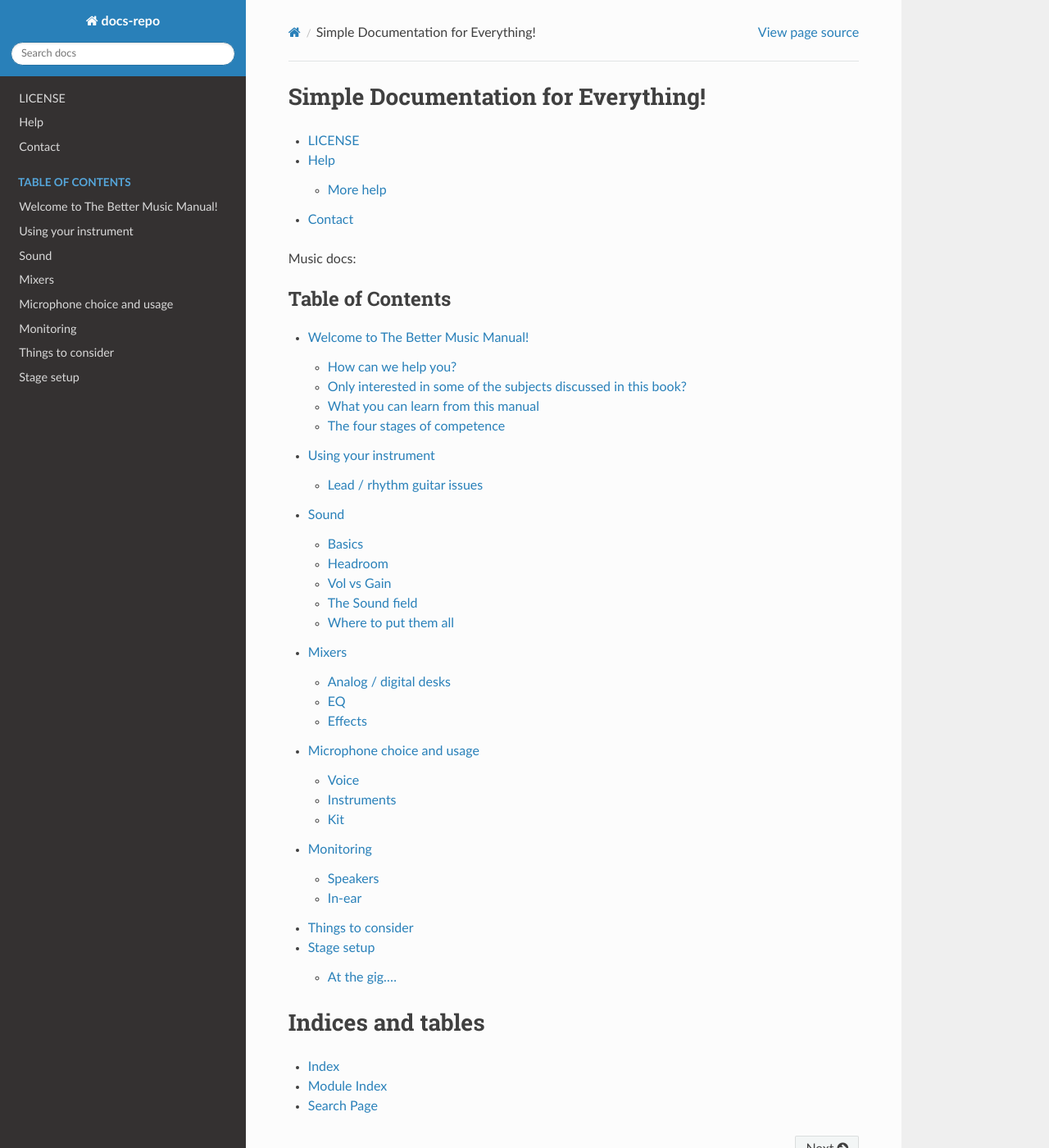
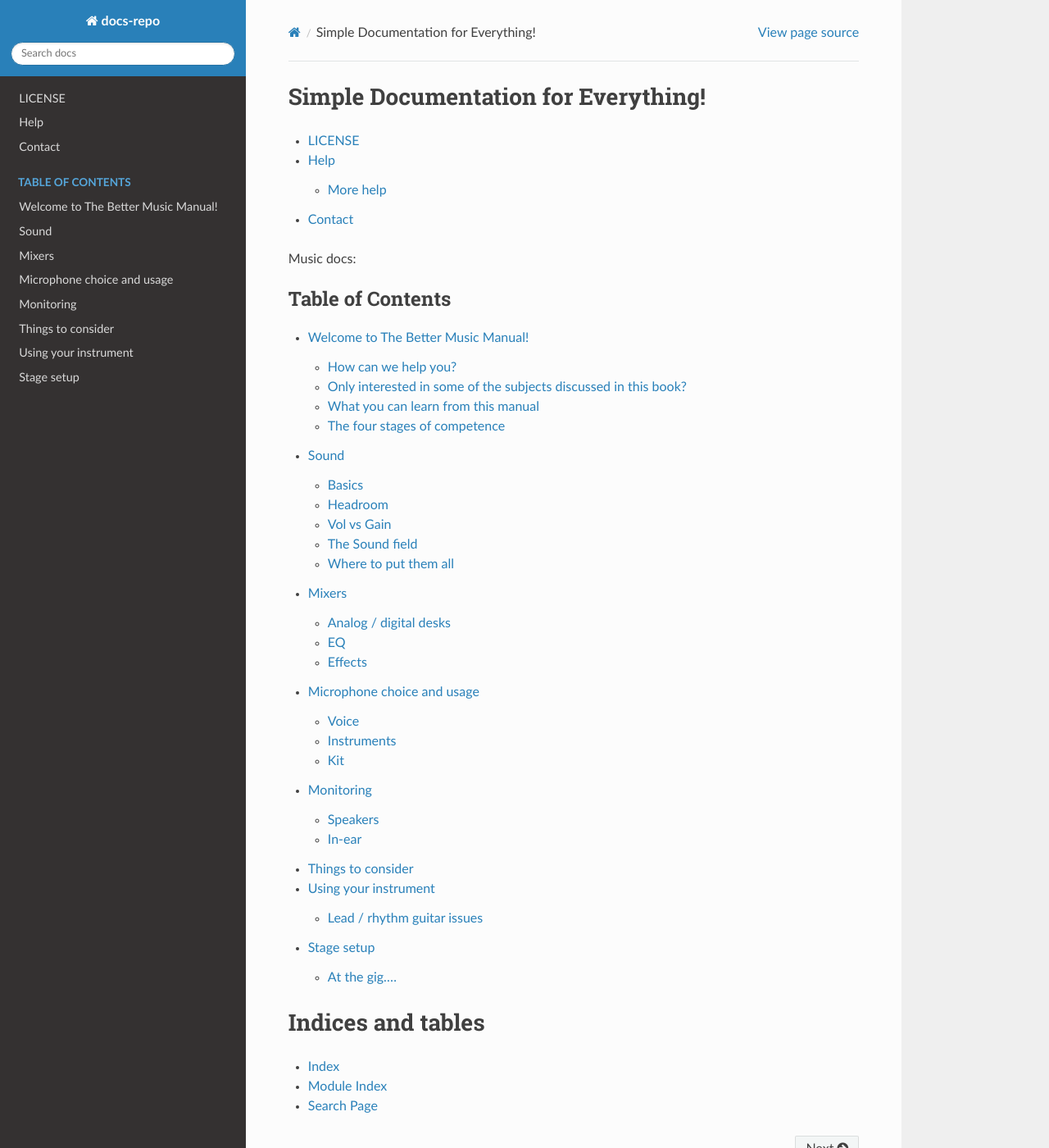
Before and after one commit to flakjakk/docs-repo, a Sphinx documentation site: the page built from docs/source/index.rst, in a window 1280 px wide and 1400 px high. Shown: the whole window at 82% size. Built offline with Sphinx 7.4.7 and the Read the Docs theme 2.0.0, drawn with Linux system fonts in a browser that asks for light colours.

```diff
--- a/docs/source/index.rst
+++ b/docs/source/index.rst
@@ -17,9 +17,9 @@ Music docs:
    :caption: Table of Contents
 
    musicman
-   instrument_issues
    sound1
    sound2
+   instrument_issues
    stage_setup
 
 Indices and tables
```
